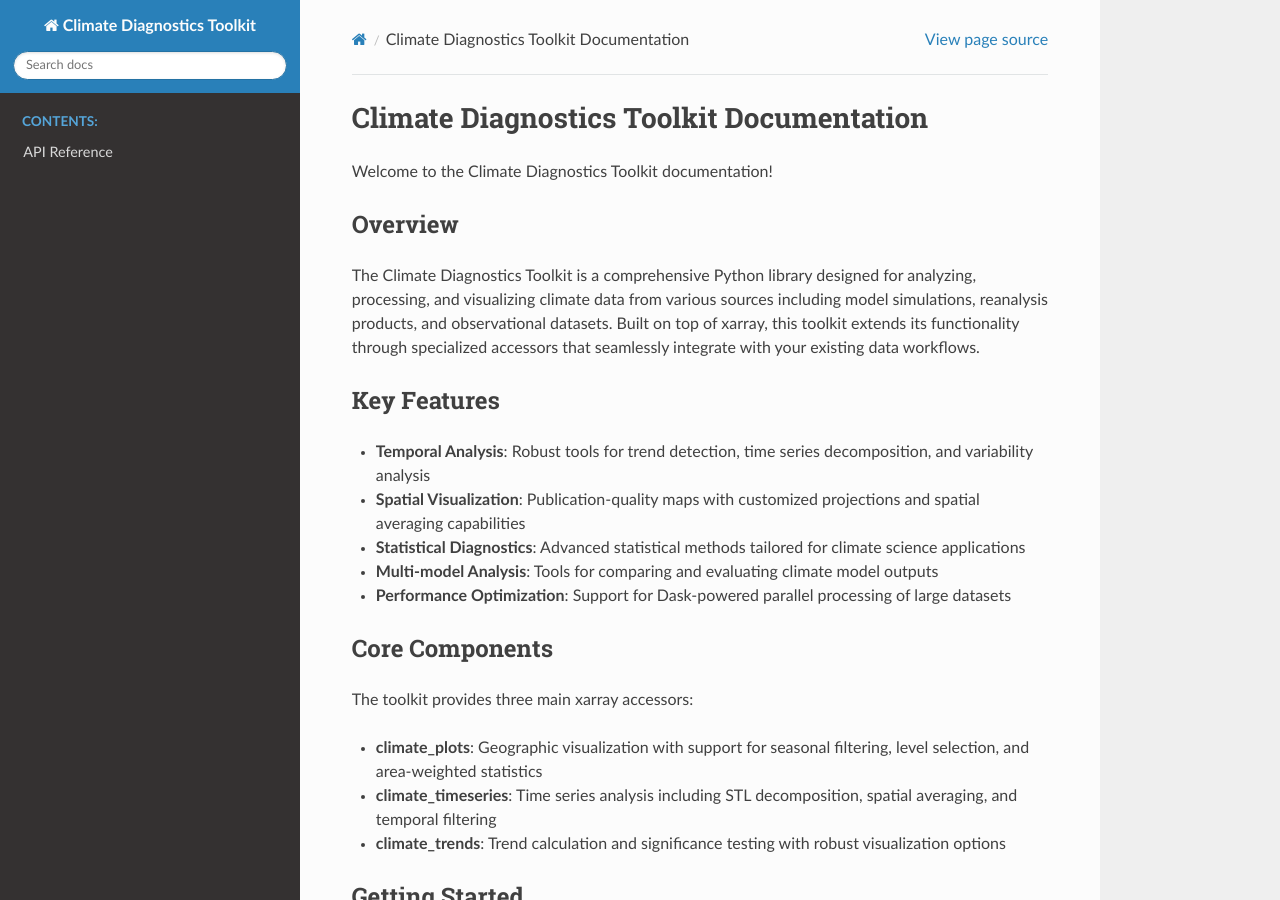
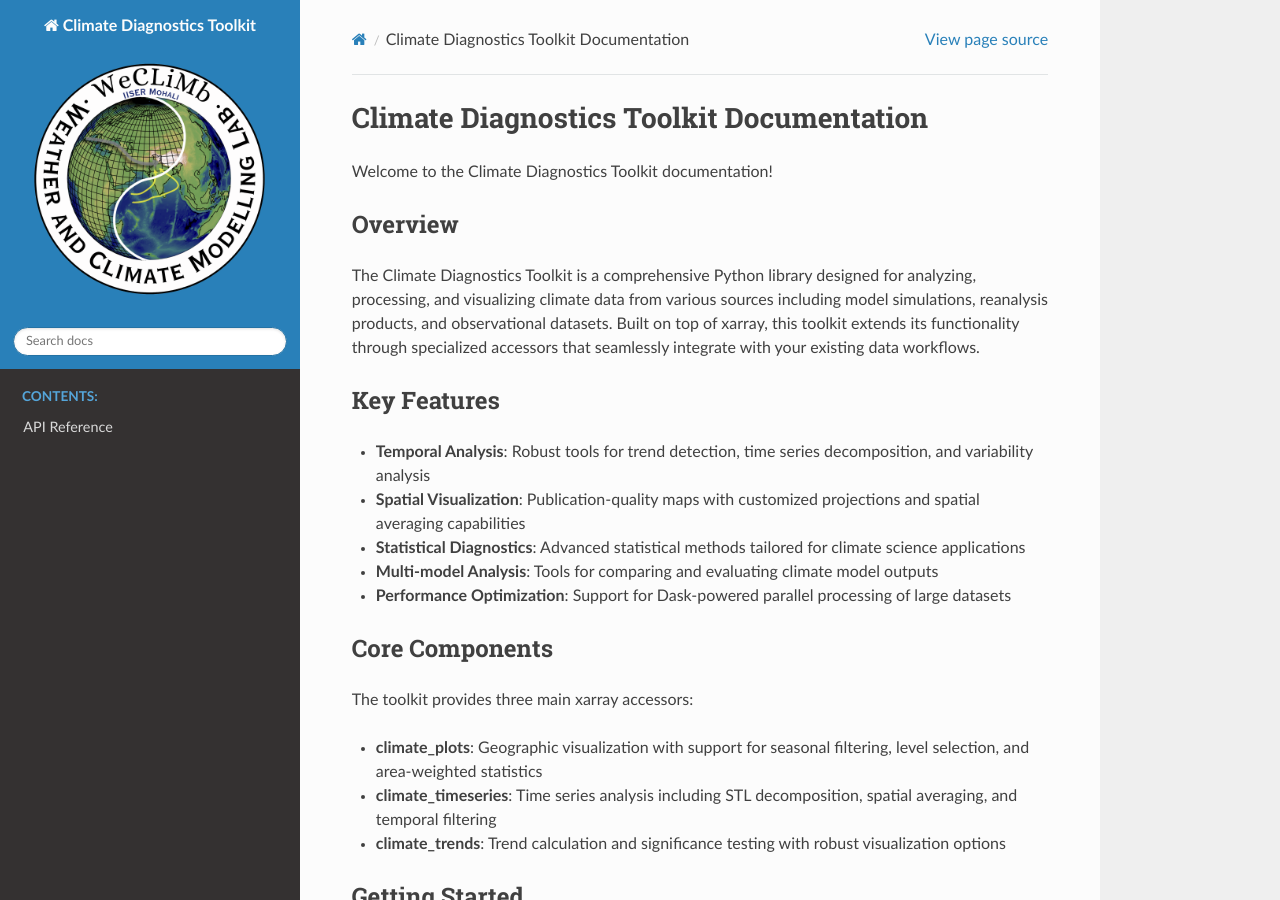
Before and after one commit to pranay-chakraborty/climate_diagnostics, a Sphinx documentation site: the page built from docs/source/index.rst, in a window 1280 px wide and 900 px high. Built offline with Sphinx 7.4.7 and the Read the Docs theme 3.1.0, drawn with Linux system fonts in a browser that asks for light colours.

Commit message:
added logo to docs

```diff
--- a/docs/source/conf.py
+++ b/docs/source/conf.py
@@ -65,7 +65,7 @@ intersphinx_timeout = 5
 # -- Options for HTML output -------------------------------------------------
 html_theme = 'sphinx_rtd_theme'
 html_static_path = ['_static']
-# html_logo = "_static/logo.png" # to add logo
+html_logo = "_static/WeCLiMb_LOGO_1.png" # to add logo
 #html_theme_options = {}
 html_show_sphinx = False
 html_show_copyright = True
```
Also changed, not shown: docs/source/_static/WeCLiMb_LOGO_1.png (added).
